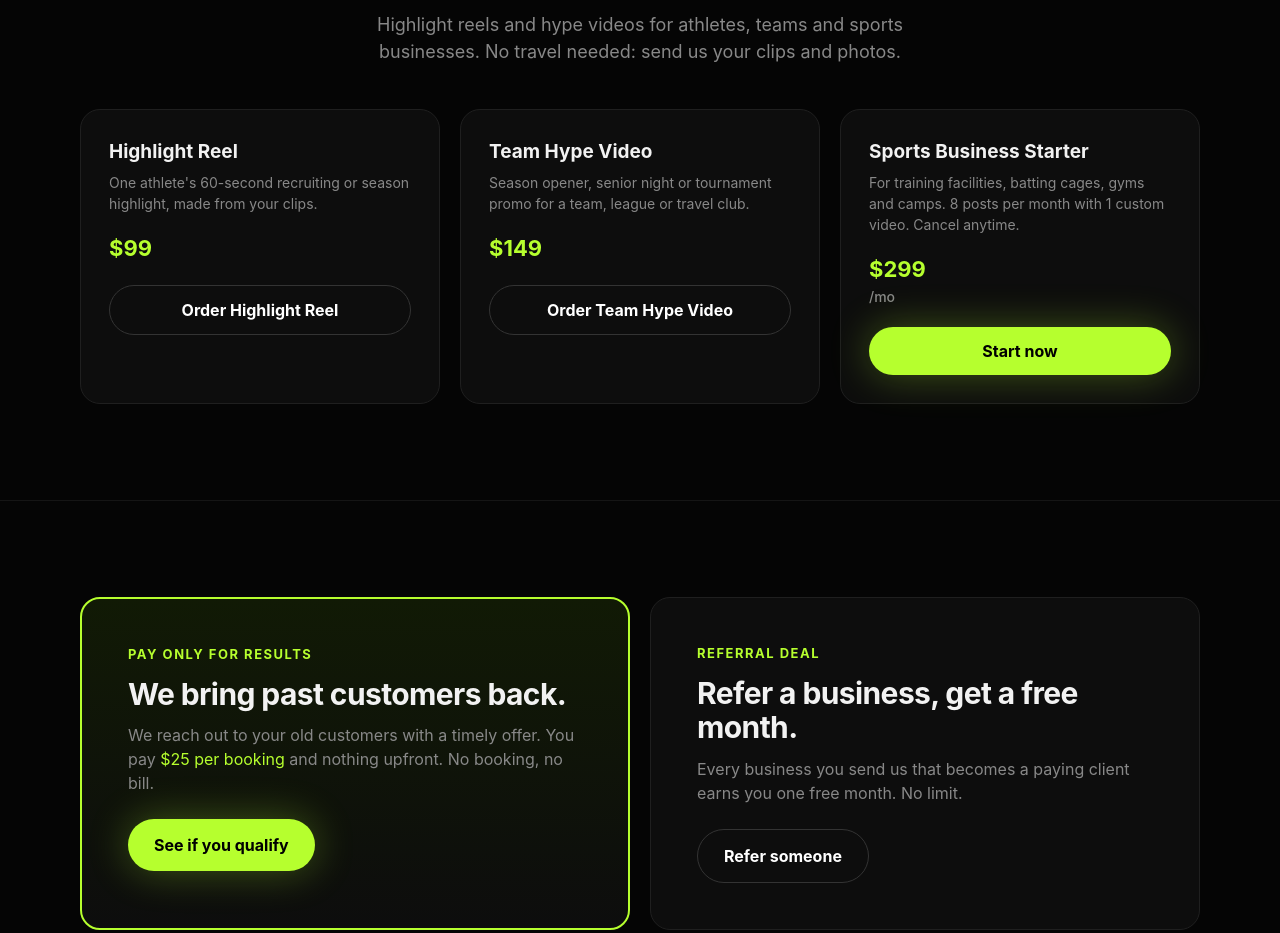
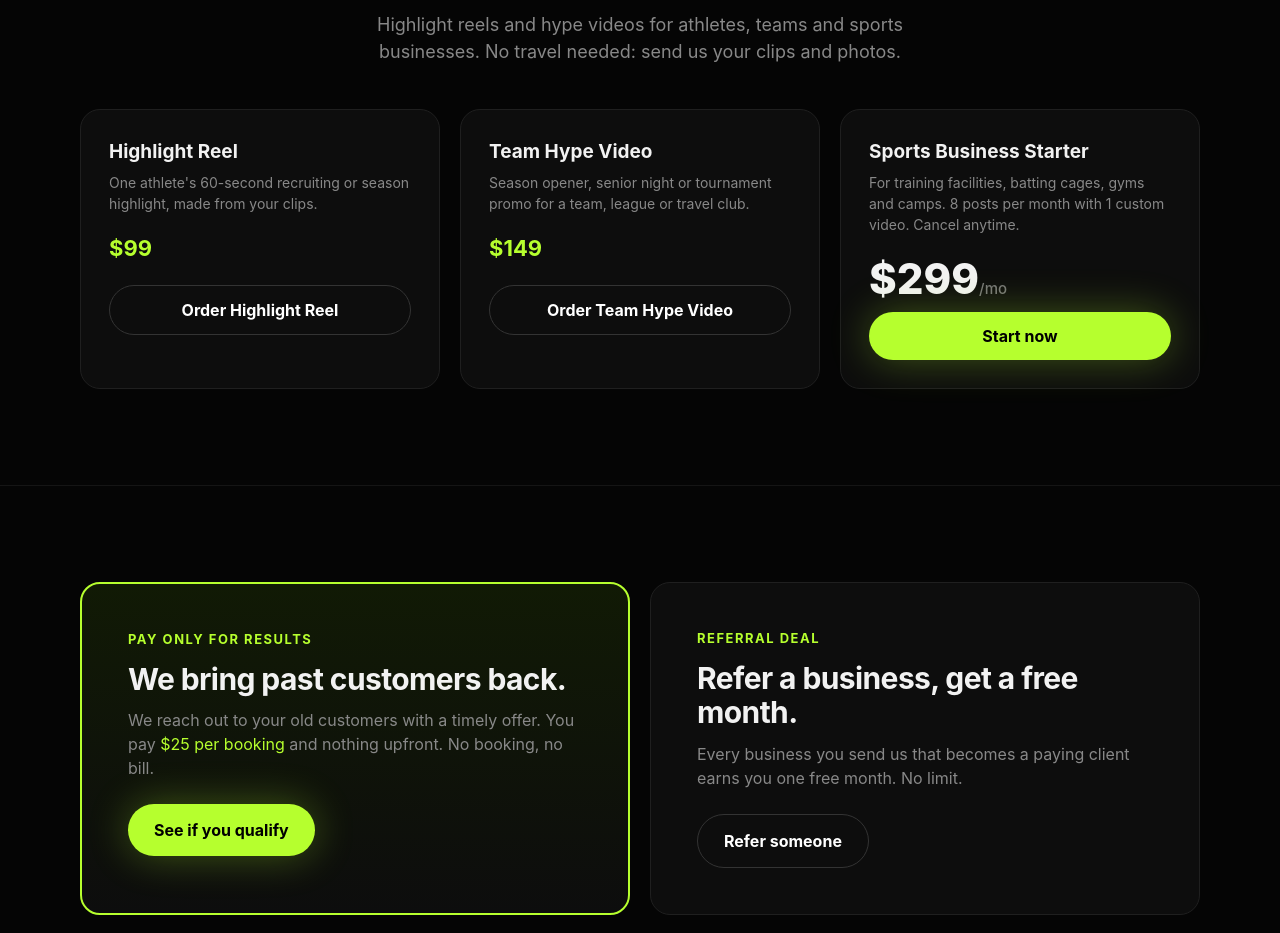
Before and after one commit to gauthierva4-bot/edge-vv-studio-site, a plain HTML site: page index.html in a window 1280 px wide. Shown: the part 4250-5183 px from the top of the page. Drawn offline with Linux system fonts and the light colour scheme.

Commit message:
Sports Business Starter: keep /mo inline with price

```diff
--- a/index.html
+++ b/index.html
@@ -89,7 +89,7 @@
 <div class="g3">
 <div class="card"><h3>Highlight Reel</h3><p class="muted">One athlete's 60-second recruiting or season highlight, made from your clips.</p><p class="addprice">$99</p><a class="btn s" href="https://buy.stripe.com/eVq14f20x6bJ0KZdJz6J208">Order Highlight Reel</a></div>
 <div class="card"><h3>Team Hype Video</h3><p class="muted">Season opener, senior night or tournament promo for a team, league or travel club.</p><p class="addprice">$149</p><a class="btn s" href="https://buy.stripe.com/bJeeV56gN0RpgJX20R6J209">Order Team Hype Video</a></div>
-<div class="card"><h3>Sports Business Starter</h3><p class="muted">For training facilities, batting cages, gyms and camps. 8 posts per month with 1 custom video. Cancel anytime.</p><p class="addprice">$299<small>/mo</small></p><a class="btn p" href="https://buy.stripe.com/00w4gr7kR9nVdxL6h76J20a">Start now</a></div>
+<div class="card"><h3>Sports Business Starter</h3><p class="muted">For training facilities, batting cages, gyms and camps. 8 posts per month with 1 custom video. Cancel anytime.</p><div class="price">$299<small>/mo</small></div><a class="btn p" href="https://buy.stripe.com/00w4gr7kR9nVdxL6h76J20a">Start now</a></div>
 </div></div></section>
 
 <section><div class="w split">
```
